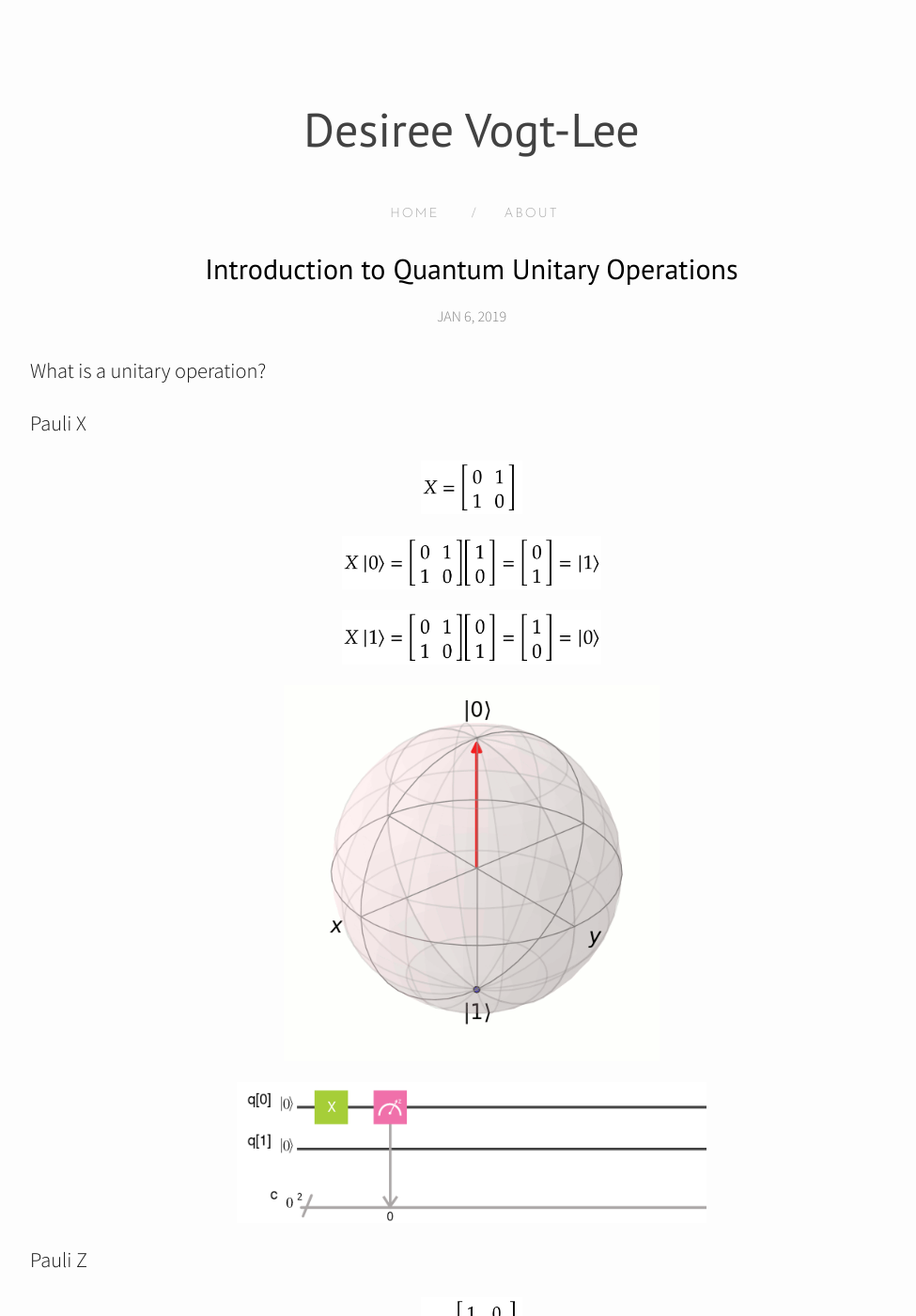
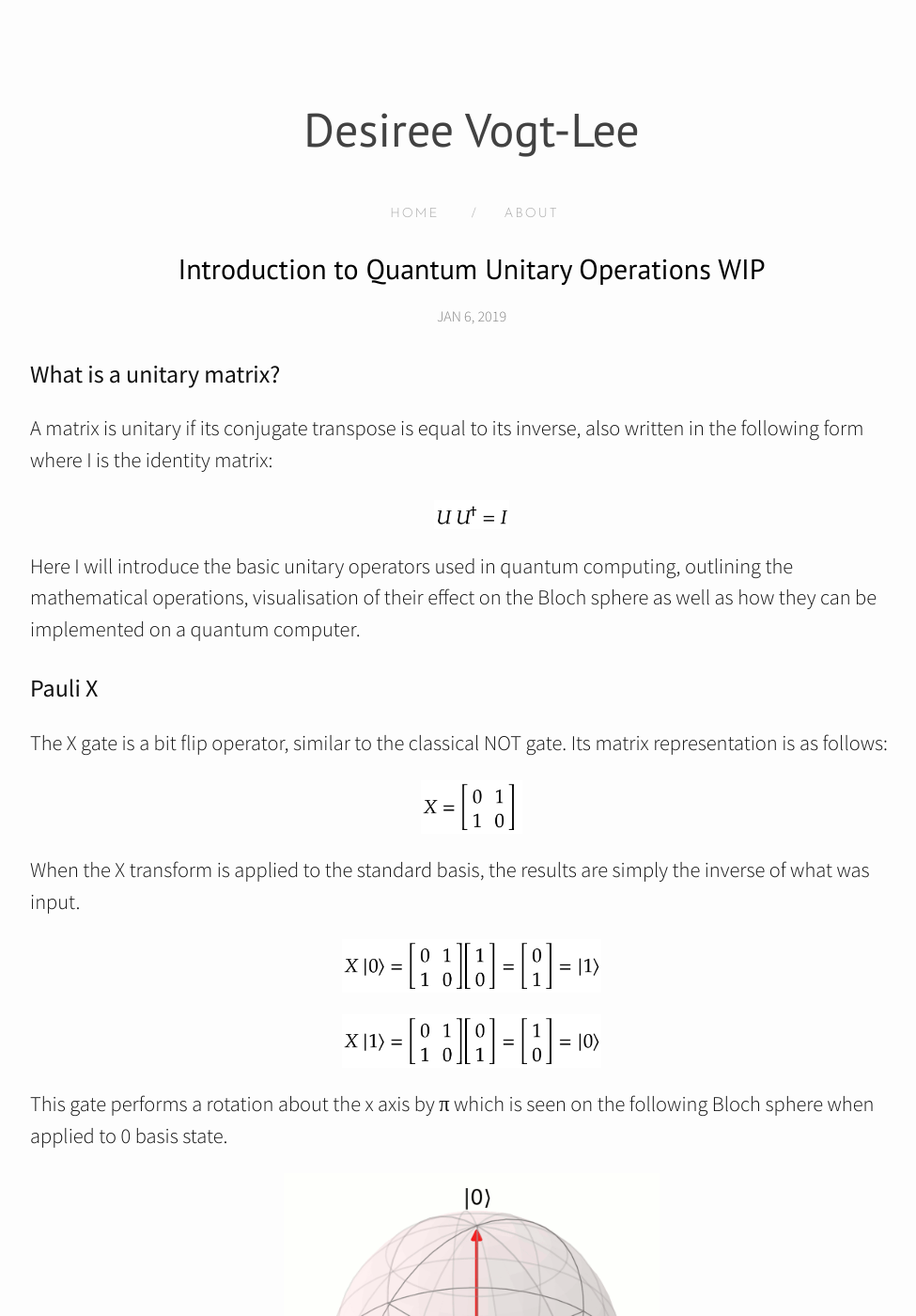
Before and after one commit to desireevl/desireevl.github.io, a Jekyll site: the page built from _posts/2019-01-06-quantum-intro.markdown, in a window 1280 px wide and 1400 px high. Shown: the whole window at 94% size, without its empty margins (138-1113 px from the left). Built offline with Jekyll 4.4.1, drawn with Linux system fonts in a browser that asks for light colours; nearby versions of some CDN libraries; some of the changed text lies outside the part shown.

Commit message:
blog content start

```diff
--- a/_posts/2019-01-06-quantum-intro.markdown
+++ b/_posts/2019-01-06-quantum-intro.markdown
@@ -1,18 +1,29 @@
 ---
 layout: post
-title:  "Introduction to Quantum Unitary Operations"
+title:  "Introduction to Quantum Unitary Operations WIP"
 date:   2019-01-06
 categories: archive
 ---
 
 
-What is a unitary operation?
+### What is a unitary matrix?
+A matrix is unitary if its conjugate transpose is equal to its inverse, also written in the following form where I is the identity matrix:
+<p align="center">
+<a><img src="/images/intro_unitary/unitary.png" title="Unitary" width="80.4" height="31.2" /></a>
+</p>
 
-Pauli X
+<!-- what are the gates how do they link to these matrix -->
+
+Here I will introduce the basic unitary operators used in quantum computing, outlining the mathematical operations, visualisation of their effect on the Bloch sphere as well as how they can be implemented on a quantum computer.
+
+### Pauli X
+The X gate is a bit flip operator, similar to the classical NOT gate. Its matrix representation is as follows:
 
 <p align="center">
 <a><img src="/images/intro_unitary/X.png" title="X Matrix" width="108" height="57.3" /></a>
 </p>
+
+When the X transform is applied to the standard basis, the results are simply the inverse of what was input.
 
 <p align="center">
 <a><img src="/images/intro_unitary/X0.png" title="X0 Matrix" width="276.3" height="57.3" /></a>
@@ -22,9 +33,13 @@ Pauli X
 <a><img src="/images/intro_unitary/X1.png" title="X1 Matrix" width="276.3" height="57.3" /></a>
 </p>
 
+This gate performs a rotation about the x axis by &#960; which is seen on the following Bloch sphere when applied to 0 basis state.
+
 <p align="center">
 <a><img src="/images/intro_unitary/X.gif" title="X Bloch Sphere" width="400" height="400" /></a>
 </p>
+
+The circuit to implement the X transform consists of only the gate itself and a measurement gate. The hyperlink in the image will take you to the IBM Q composer where you can run the circuit on a quantum computer/simluator and view the results.
 
 <p align="center">
 <a href="https://quantumexperience.ng.bluemix.net/share/code/5c3202c3a5a3280056c8a791"><img src="/images/intro_unitary/X_circuit.png" title="X gate circuit" width="500" height="150" /></a>
@@ -32,7 +47,9 @@ Pauli X
 
 
 
-Pauli Z
+### Pauli Z
+
+In contrast to the X gate, the Z gate is a phase flip operator, with no corresponding classical gate.
 
 <p align="center">
 <a><img src="/images/intro_unitary/Z.png" title="Z Matrix" width="108" height="57.3" /></a>
@@ -58,7 +75,9 @@ Pauli Z
 <a href="https://quantumexperience.ng.bluemix.net/share/code/5c328c1b9d99af00561fe1b9"><img src="/images/intro_unitary/Z_circ2.png" title="Z gate circuit" width="500" height="150" /></a>
 </p>
 
-Pauli Y
+### Pauli Y
+
+The X and Z gate can be applied to a state consecutively
 
 <p align="center">
 <a><img src="/images/intro_unitary/Y.png" title="Y Matrix" width="173.7" height="57.3" /></a>
```
Also changed, not shown: other parts of _posts/2019-01-06-quantum-intro.markdown (+3 -0 lines), images/intro_unitary/unitary.png (added).
